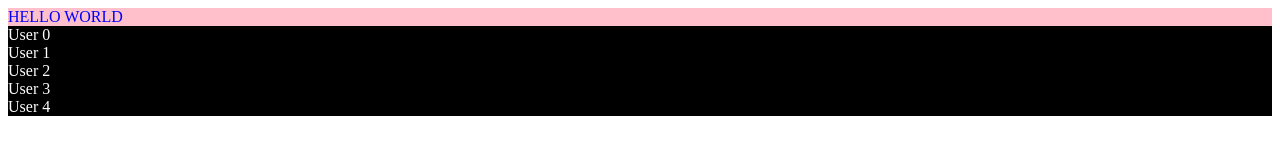
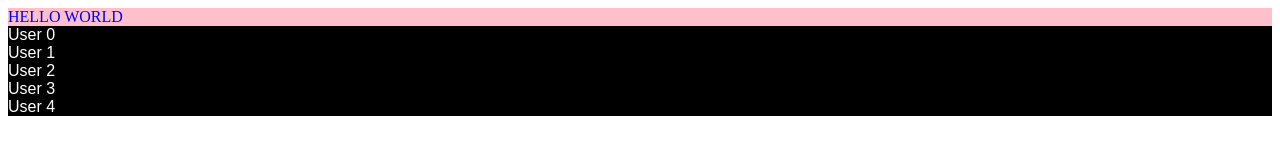
Before and after one commit to halo123u/vite-vue-app, a Vue app: page / in a window 1280 px wide. Shown: the top 166 px of the page. Built offline with nearby package versions, Linux system fonts and the light colour scheme.

Commit message:
Add test for user list component.

```diff
--- a/index.html
+++ b/index.html
@@ -8,6 +8,6 @@
   </head>
   <body>
     <div id="app"></div>
-    <script type="module" src="src/main.js"></script>
+    <script type="module" src="src/main.ts"></script>
   </body>
 </html>
--- a/src/components/UserList.vue
+++ b/src/components/UserList.vue
@@ -1,11 +1,23 @@
 <template>
-  <div>
-    <div v-for="{username} in users">
+  <div class="user-list">
+    <div class="user-item" v-for="{username, id} in users" :key="id" >
       {{username}}
     </div>
   </div>
 </template>
 
-<script setup>
-const { users } = defineProps(['users']);
+<script setup lang="ts">
+import type { User } from '../helpers';
+const props = defineProps<{
+  users: User []
+}>();
+const { users } = props;
+
+
+defineExpose(props)
 </script>
+<style scoped>
+  .user-item {
+    font-family: Arial, Helvetica, sans-serif;
+  }
+</style>
--- a/src/helpers.ts
+++ b/src/helpers.ts
@@ -1,6 +1,6 @@
 export type User = {
-  username: String;
-  id: Number;
+  username: string;
+  id: number;
 }
 
 export const generateUsers = (count: number) =>{
@@ -9,7 +9,7 @@ const results: User[] = [];
 for(let i =0; i < count; i++){
   results.push({
     username: `User ${i}`,
-    id: count,
+    id: i,
   });
 }
 
```
Also changed, not shown: 2 other files (tests, documents, lock files or other folders).
